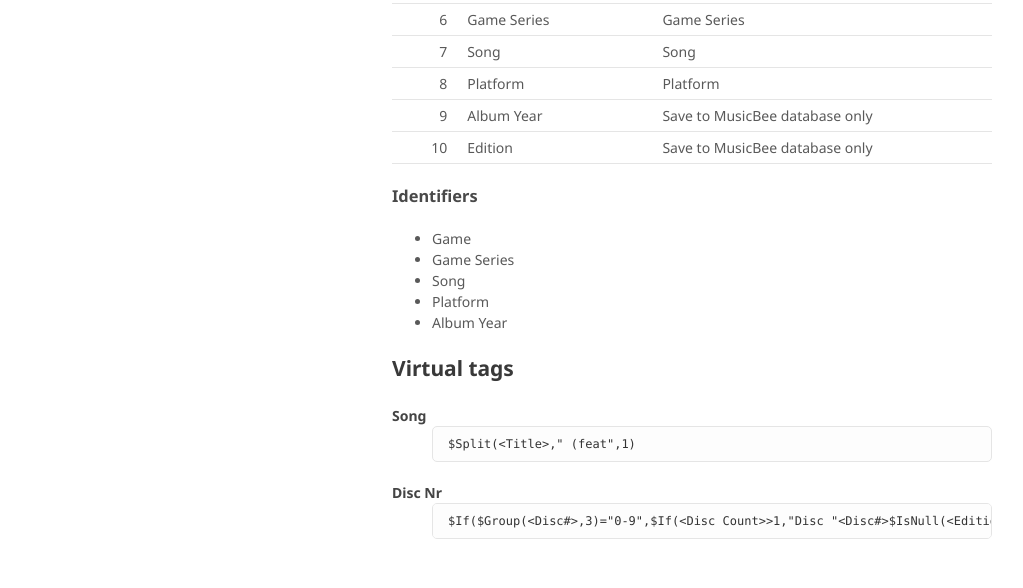
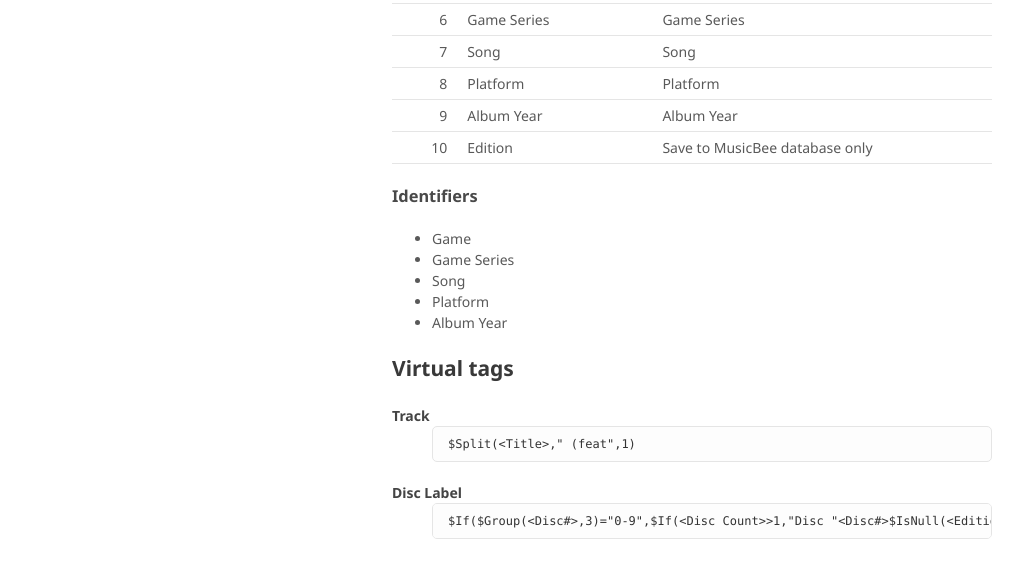
Before and after one commit to oscarb/pad, a Jekyll site: the page built from _docs/musicbee.md, in a window 1280 px wide. Shown: the part 1073-1661 px from the top of the page, without its empty margins (128-1151 px from the left). Built offline with Jekyll 4.4.1, drawn with Linux system fonts in a browser that asks for light colours.

Commit message:
Updated musicbee.md

````diff
--- a/_docs/musicbee.md
+++ b/_docs/musicbee.md
@@ -59,7 +59,7 @@ Tag | Display name  | Save to music file as tag
 6   | Game Series   | Game Series
 7   | Song          | Song
 8   | Platform      | Platform
-9   | Album Year    | Save to MusicBee database only
+9   | Album Year    | Album Year
 10  | Edition       | Save to MusicBee database only
 
 ### Identifiers
@@ -72,12 +72,12 @@ Tag | Display name  | Save to music file as tag
 
 ## Virtual tags
 
-Song
+Track
 : ```
   $Split(<Title>," (feat",1)
   ```
 
-Disc Nr
+Disc Label
 : ```
   $If($Group(<Disc#>,3)="0-9",$If(<Disc Count>>1,"Disc "<Disc#>$IsNull(<Edition>,," - "),),"Vol. "<Disc#>": "<Grouping>)$IsNull(<Edition>,,<Edition>)
   ```
````
